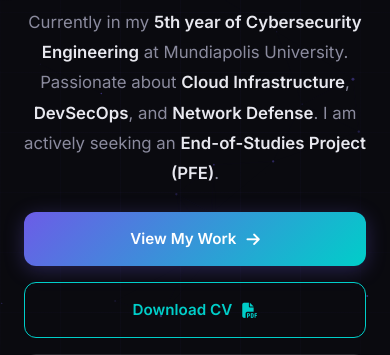
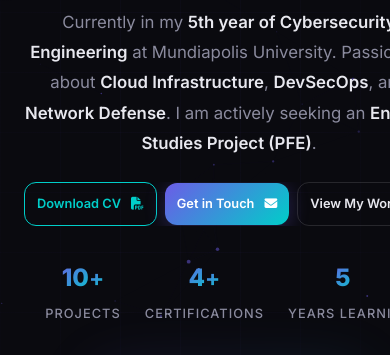
Before and after one commit to SoufianeMajd/Portfolio, a website: page public/index.html in a window 390 px wide. Shown: the part 288-643 px from the top of the page. Drawn offline with Linux system fonts and the light colour scheme.

Commit message:
Update UI changes

```diff
--- a/public/index.html
+++ b/public/index.html
@@ -78,17 +78,17 @@
                         (PFE)</strong>.
                 </p>
                 <div class="hero-cta reveal-up" style="animation-delay:0.8s">
-                    <a href="#projects" class="btn btn-primary">
-                        <span>View My Work</span>
-                        <i class="fas fa-arrow-right"></i>
-                    </a>
                     <a href="cv.pdf" target="_blank" class="btn btn-outline" style="border-color: var(--accent-2); color: var(--accent-2);">
                         <span>Download CV</span>
                         <i class="fas fa-file-pdf"></i>
                     </a>
-                    <a href="#contact" class="btn btn-outline">
+                    <a href="#contact" class="btn btn-primary">
                         <span>Get in Touch</span>
                         <i class="fas fa-envelope"></i>
+                    </a>
+                    <a href="#projects" class="btn btn-outline">
+                        <span>View My Work</span>
+                        <i class="fas fa-arrow-right"></i>
                     </a>
                 </div>
                 <div class="hero-stats reveal-up" style="animation-delay:1s">
--- a/public/style.css
+++ b/public/style.css
@@ -298,7 +298,7 @@ body:hover .cursor-glow {
     justify-content: center;
     align-items: center;
     position: relative;
-    padding: 80px 24px 20px;
+    padding: 140px 24px 20px;
     overflow: hidden;
 }
 
@@ -395,7 +395,7 @@ body:hover .cursor-glow {
 .hero-cta {
     display: flex;
     gap: 16px;
-    flex-wrap: wrap;
+    flex-wrap: nowrap;
     margin-bottom: 32px;
 }
 
@@ -412,6 +412,7 @@ body:hover .cursor-glow {
     transition: var(--transition-smooth);
     position: relative;
     overflow: hidden;
+    white-space: nowrap;
 }
 
 .btn-primary {
@@ -974,6 +975,7 @@ body:hover .cursor-glow {
     padding-bottom: 4px;
     margin-top: auto;
 }
+
 .exp-tech::-webkit-scrollbar {
     display: none;
 }
@@ -1564,7 +1566,7 @@ body:hover .cursor-glow {
     left: 0;
     width: 100%;
     padding: 30px 20px 20px;
-    background: linear-gradient(to top, rgba(10,10,15,0.95), transparent);
+    background: linear-gradient(to top, rgba(10, 10, 15, 0.95), transparent);
     color: #fff;
     transform: translateY(10px);
     opacity: 0;
@@ -1584,7 +1586,7 @@ body:hover .cursor-glow {
 
 .gallery-overlay p {
     font-size: 0.85rem;
-    color: rgba(255,255,255,0.8);
+    color: rgba(255, 255, 255, 0.8);
 }
 
 ::-webkit-scrollbar-thumb {
@@ -1713,12 +1715,18 @@ body:hover .cursor-glow {
 
 @media (max-width: 480px) {
     .hero-cta {
-        flex-direction: column;
+        flex-direction: row;
+        flex-wrap: nowrap;
         align-items: center;
+        gap: 8px;
+        overflow-x: auto;
     }
 
     .btn {
-        width: 100%;
+        width: auto;
         justify-content: center;
-    }
-}
+        padding: 10px 12px;
+        font-size: 0.8rem;
+        white-space: nowrap;
+    }
+}
```
